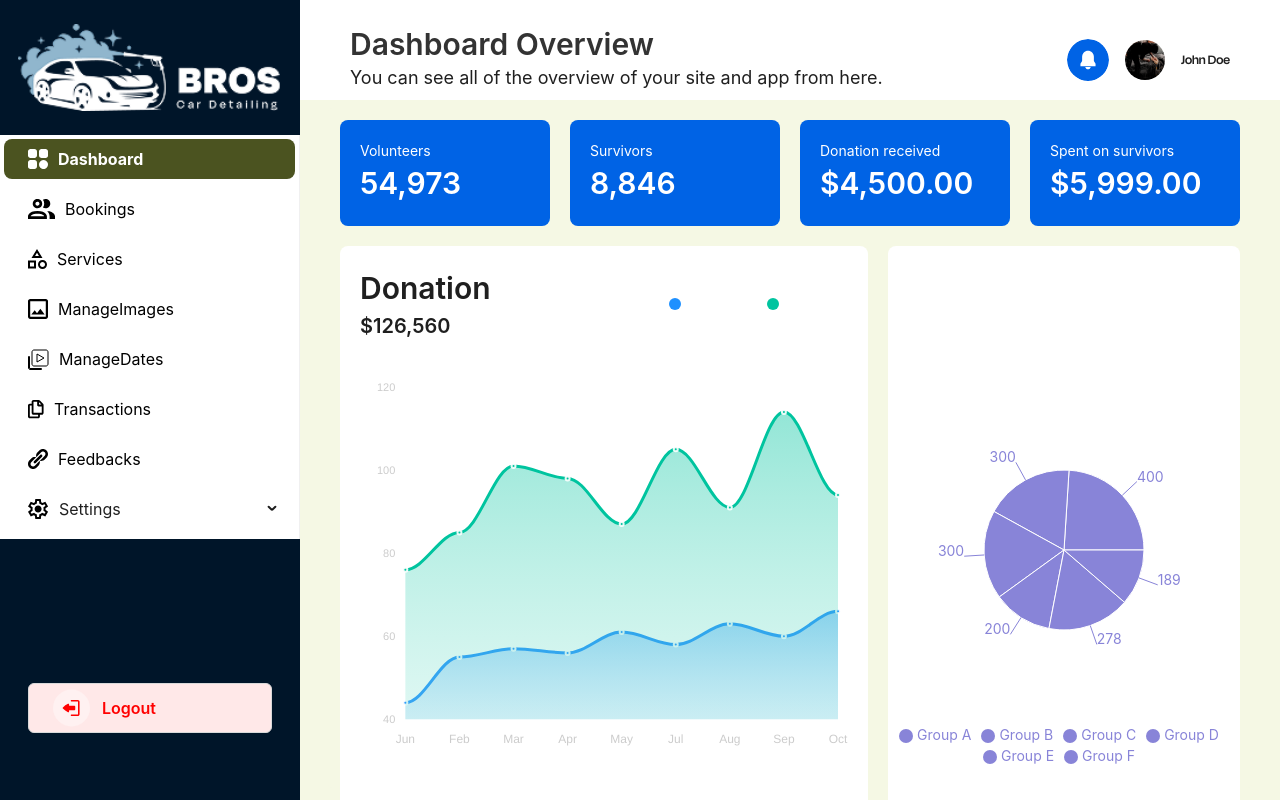
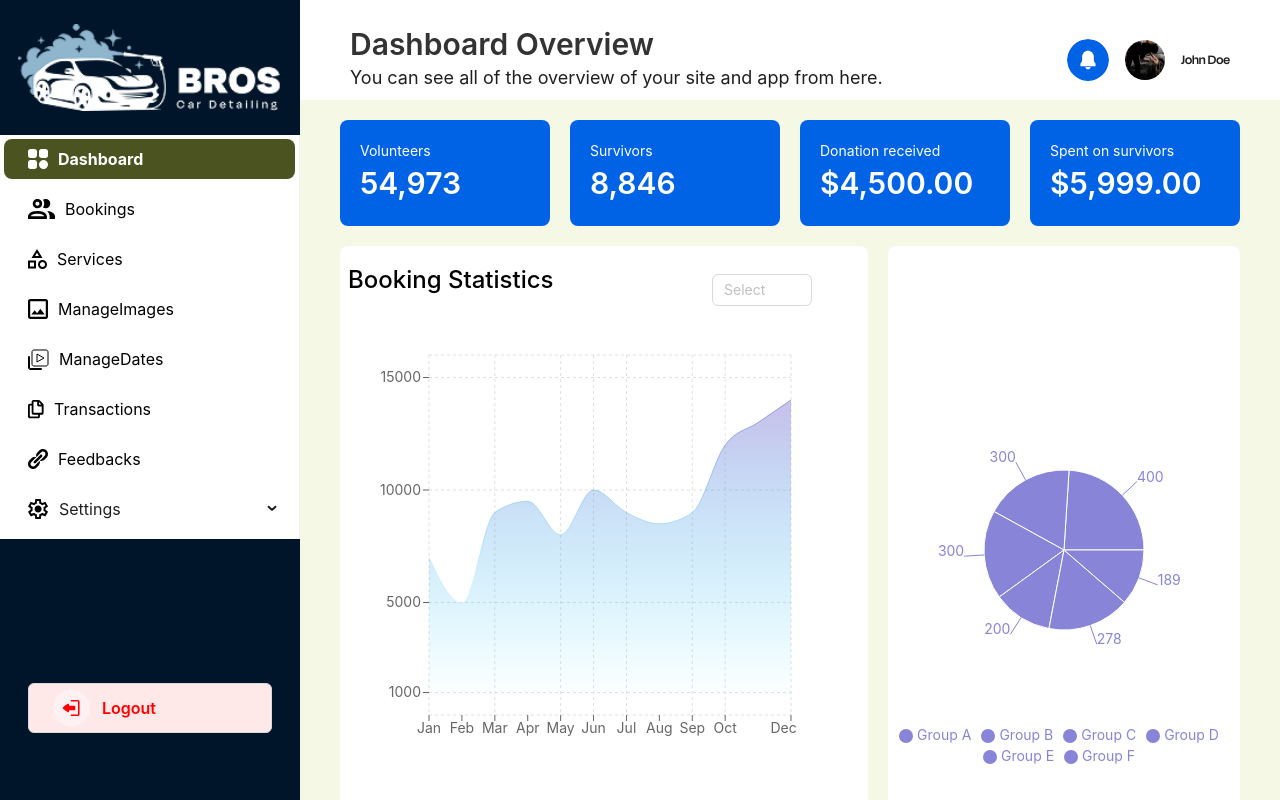
Before and after one commit to AlmasWD09/car-cleaning-web, a React (Vite) app: page /admin/dashboard in a window 1280 px wide. Built offline with nearby package versions, Linux system fonts and the light colour scheme.

Commit message:
common dashboard booking chart design ok

```diff
--- a/src/components/dashboard/BookingChart.jsx
+++ b/src/components/dashboard/BookingChart.jsx
@@ -1,136 +1,119 @@
 import React, { useState } from "react";
-import ReactApexChart from "react-apexcharts";
+import {
+  Area,
+  AreaChart,
+  CartesianGrid,
+  ResponsiveContainer,
+  Tooltip,
+  XAxis,
+  YAxis,
+} from "recharts";
+import SelectBox from "../shared/SelectBox";
+
 
 
 const BookingChart = () => {
-    const seriesColors = ["#1E90FF", "#00C49F"];
-    const [state, setState] = useState({
-      series: [
-        {
-          name: "This year",
-          data: [44, 55, 57, 56, 61, 58, 63, 60, 66],
-        },
-        {
-          name: "Last year",
-          data: [76, 85, 101, 98, 87, 105, 91, 114, 94],
-        },
-      ],
-      options: {
-        colors: seriesColors,
-        chart: {
-          type: "bar",
-          height: 280,
-          toolbar: {
-            show: false,
-          },
-          zoom: {
-            enabled: false,
-          },
-        },
-        legend: {
-          show: false,
-        },
-        plotOptions: {
-          bar: {
-            horizontal: false,
-            columnWidth: "85%",
-            borderRadius: 2,
-            borderRadiusApplication: "end",
-          },
-        },
-        dataLabels: {
-          enabled: false,
-        },
-        stroke: {
-          curve: "smooth", // Smooth line
-          width: 3,
-        },
-        markers: {
-          size: 2,
-          hover: {
-            sizeOffset: 3,
-          },
-        },
-        xaxis: {
-          categories: [
-            "Jun",
-            "Feb",
-            "Mar",
-            "Apr",
-            "May",
-            "Jul",
-            "Aug",
-            "Sep",
-            "Oct",
-          ],
-          axisBorder: {
-            show: false, // Hide the border of the X-axis
-          },
-          axisTicks: {
-            show: false, // Hide ticks on the X-axis
-          },
-          labels: { style: { colors: "#ccc" } },
-        },
-        yaxis: {
-          axisBorder: {
-            show: false, // Hide the border of the Y-axis
-          },
-          axisTicks: {
-            show: false, // Hide ticks on the Y-axis
-          },
-          labels: { style: { colors: "#ccc" } },
-        },
-        grid: {
-          show: false, // Remove grid lines from the chart
-        },
-        fill: {
-          opacity: 1,
-        },
-        tooltip: {
-          y: {
-            formatter: function (val) {
-              return "$ " + val;
-            },
-          },
-        },
-      },
-    });
+  const [selectedValue, setSelectedValue] = useState("weekly");
+  const formatYAxis = (tickItem) => {
+    return `${tickItem}`;
+  };
+
+
+  const weeklyData = [
+    { name: "Sat", amt: 20 },
+    { name: "Sun", amt: 50 },
+    { name: "Mon", amt: 70 },
+    { name: "Tue", amt: 60 },
+    { name: "Wed", amt: 80 },
+    { name: "Thu", amt: 40 },
+    { name: "Fri", amt: 90 },
+  ];
+
+  const monthlyData = [
+    { name: "Week 1", amt: 200 },
+    { name: "Week 2", amt: 300 },
+    { name: "Week 3", amt: 400 },
+    { name: "Week 4", amt: 500 },
+  ];
+
+  const yearlyData = [
+    { name: "Jan", amt: 7000 },
+    { name: "Feb", amt: 5000 },
+    { name: "Mar", amt: 9000 },
+    { name: "Apr", amt: 9500 },
+    { name: "May", amt: 8010 },
+    { name: "Jun", amt: 10000 },
+    { name: "Jul", amt: 9000 },
+    { name: "Aug", amt: 8500 },
+    { name: "Sep", amt: 9000 },
+    { name: "Oct", amt: 12000 },
+    { name: "Nov", amt: 13000 },
+    { name: "Dec", amt: 14000 },
+  ];
+
+  const handleSelectChange = (value) => {
+    setSelectedValue(value);
+    console.log("Selected", value);
+  };
+  const selectOptions = [
+    { value: "weekly", label: "Weekly" },
+    { value: "monthly", label: "Monthly" },
+    { value: "yearly", label: "Yearly" },
+  ];
+
+  const getChartData = () => {
+    switch (selectedValue) {
+      case "monthly":
+        return monthlyData;
+      case "yearly":
+        return weeklyData;
+      default:
+        return  yearlyData;
+    }
+  };
   return (
-    <div className="p-2 md:p-[20px]">
-    <div className="flex flex-col md:flex-row justify-between items-center md:mb-4">
-      {/* Left */}
-      <div>
-        <h1 className="font-semibold font-roboto text-[30px]">
-          Donation
-        </h1>
-        <h1 className="font-semibold font-roboto text-[20px]">
-          $126,560
-        </h1>
+    <div className=" rounded-2xl mt-2 p-2 text-gray-300 pr-14">
+      <div className="flex justify-between items-center">
+        <h3 className="mb-5 text-[24px] font-roboto font-medium  text-black">
+        Booking Statistics
+        </h3>
+        <SelectBox
+          options={selectOptions}
+          value={selectedValue}
+          onChange={(value) => setSelectedValue(value)}
+        />
       </div>
+      <div className="bg-white py-8 px-4">
+        <ResponsiveContainer className=" " width="100%" height={400}>
+          <AreaChart data={getChartData()} syncId="anyId">
+            <defs>
+              <linearGradient id="colorAmt" x1="0" y1="0" x2="0" y2="1">
+                <stop offset="5%" stopColor="#8884d8" stopOpacity={0.8} />
+                <stop offset="95%" stopColor="#00D6FF" stopOpacity={0} />
+              </linearGradient>
+            </defs>
 
-      {/* Right (Dynamic Legend) */}
-      <div className="flex flex-col md:flex-row gap-4">
-        {state.series.map((item, index) => (
-          <div key={index} className="flex items-center gap-2">
-            <span
-              className="w-3 h-3 rounded-full"
-              style={{ backgroundColor: seriesColors[index] }}
-            ></span>
-            <span className="text-white font-medium">{item.name}</span>
-          </div>
-        ))}
+            <CartesianGrid strokeDasharray="3 3" stroke="#E0E0E0" />
+
+            <XAxis axisLine={false} dataKey="name" />
+            <YAxis
+              axisLine={false}
+              tickFormatter={(value) => value}
+              ticks={[
+                0, 20, 40, 60, 80, 100, 200, 500, 1000, 5000, 10000, 15000,
+              ]}
+            />
+            <Tooltip />
+            <Area
+              type="monotone"
+              dataKey="amt"
+              stroke="url(#colorAmt)"
+              fill="url(#colorAmt)"
+            />
+          </AreaChart>
+        </ResponsiveContainer>
       </div>
     </div>
-
-    <div id="chart">
-      <ReactApexChart
-        options={state.options}
-        series={state.series}
-        type="area"
-        height={400}
-      />
-    </div>
-  </div>
   )
 }
 
--- /dev/null
+++ b/src/components/shared/SelectBox.jsx
@@ -0,0 +1,19 @@
+import { Select } from 'antd';
+
+const SelectBox = ({options, placeholder, onChange, style }) => {
+  return (
+    <Select
+    showSearch
+    style={style || {width: 100} }
+    placeholder={placeholder || 'Select'}
+    optionFilterProp="label"
+    onChange={onChange}
+    // filterSort={(optionA, optionB) =>
+    //   (optionA?.label ?? '').toLowerCase().localeCompare((optionB?.label ?? '').toLowerCase())
+    // }
+    options={options}
+  />
+  )
+}
+
+export default SelectBox
```
